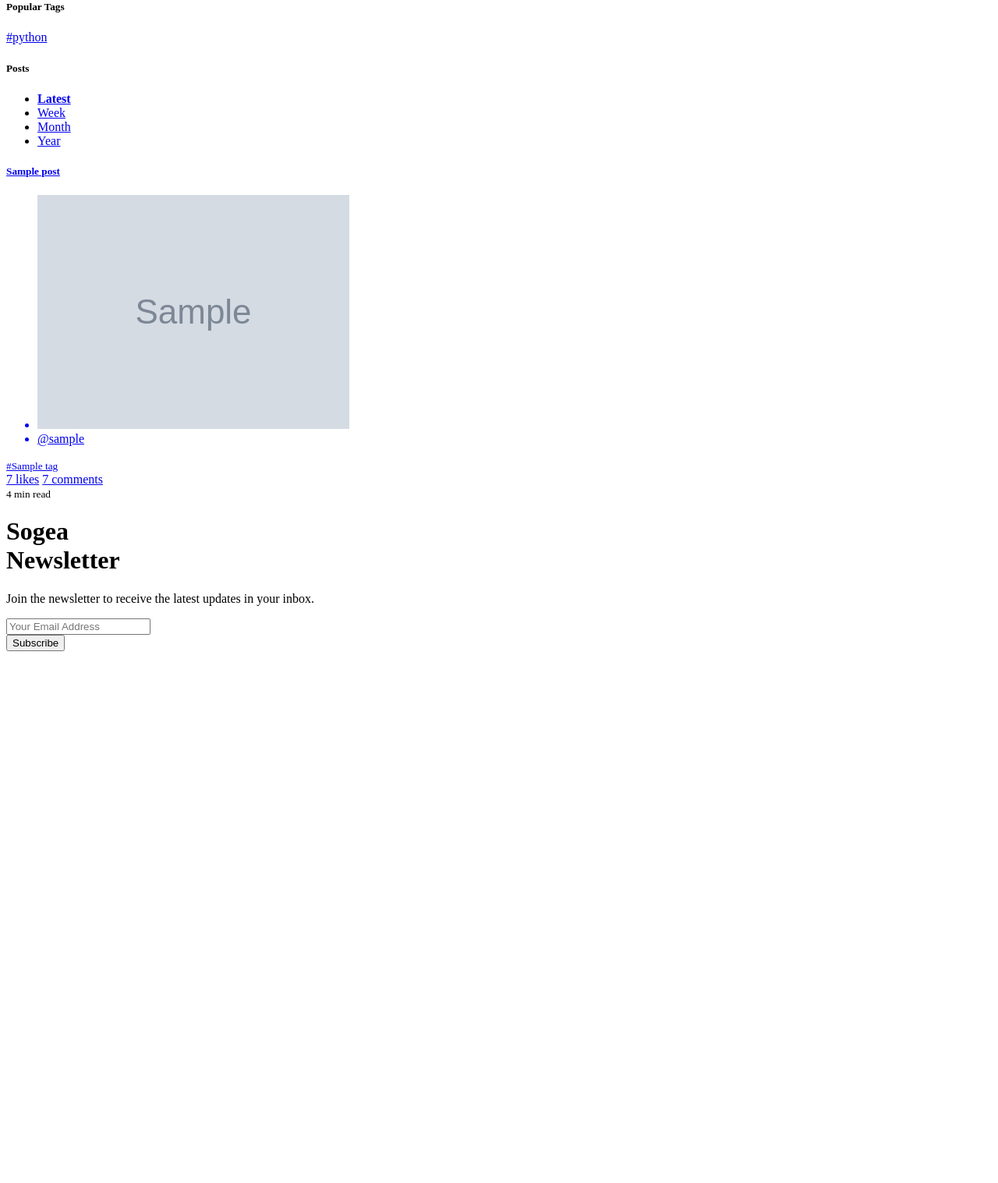
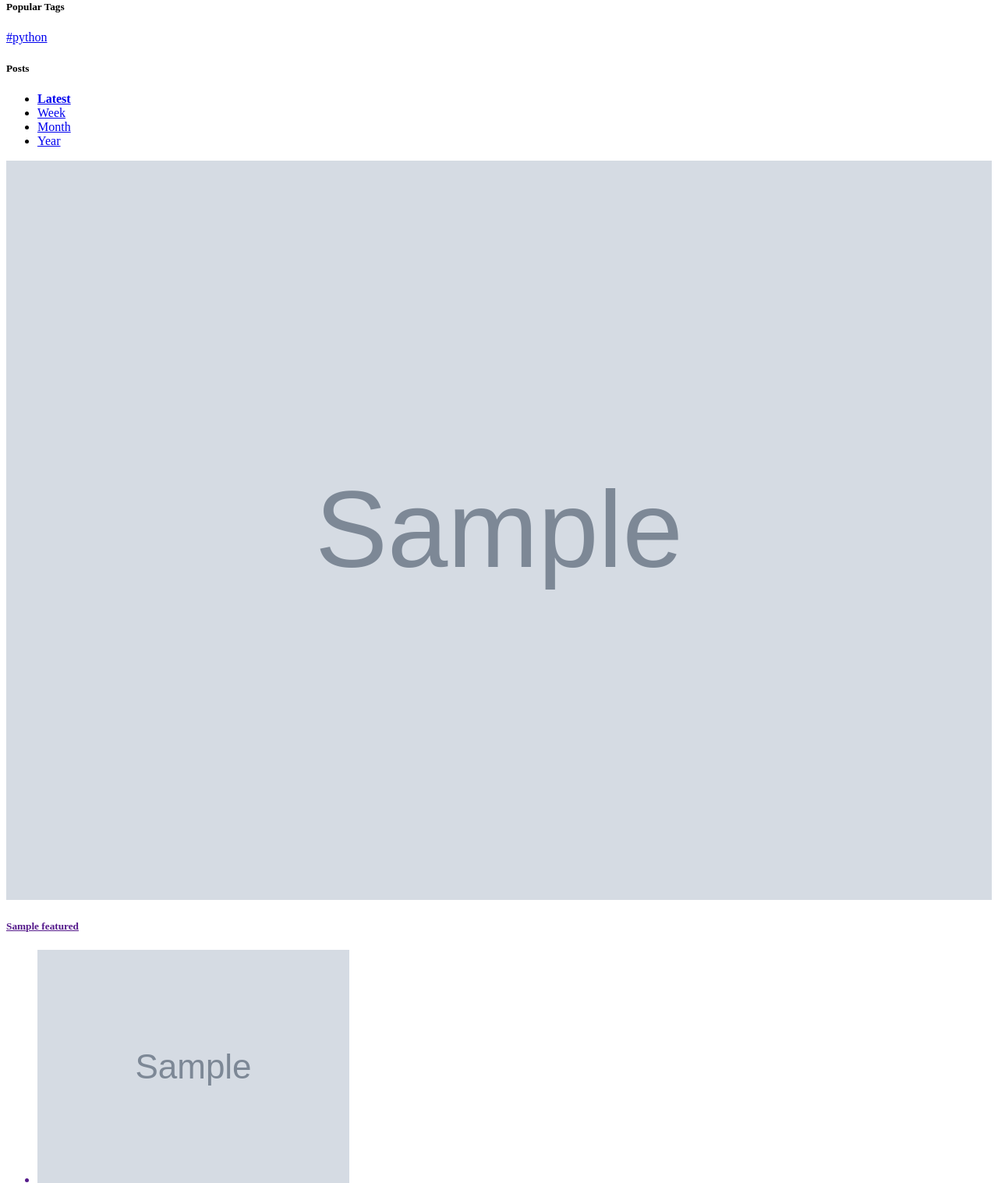
Before and after one commit to devmedtz/sogea, a Django app: template main/templates/main/index.html in a window 1280 px wide. Shown: the part 223-1740 px from the top of the page at 78% size. Before the commit the page ends 1058 px from the top, so only its background shows below. Run offline with Django 3.2, Linux system fonts and the light colour scheme; the template is opened without the code that fills it: most values are stand-ins (such as "Sample title", 1, 10 or a date in 2020); grey boxes marked "Sample" are stand-in pictures; some libraries are stand-ins or nearby versions.

Commit message:
dfdhfjdfhjdf

```diff
--- a/main/templates/main/index.html
+++ b/main/templates/main/index.html
@@ -55,7 +55,7 @@
                     </div>
                 </div>
 
-                {% if featured_list %}
+                {% if featured %}
                     <a href="">
                     <div class="card mb-3">
                         <img src="{{featured.featured_image.url}}" class="card-img-top" height="auto" width="100%" alt="{{feautured.title}}">
--- a/main/views.py
+++ b/main/views.py
@@ -1,5 +1,4 @@
 from django.shortcuts import render, get_object_or_404
-
 
 from posts.models import Post
 
@@ -7,14 +6,14 @@ from posts.models import Post
 def homepage(request):
 
     posts = Post.objects.all().order_by('-created_at')
-    featured_list = get_object_or_404(Post, featured=True)
+    featured = get_object_or_404(Post, featured=True)
     common_tags = Post.tags.most_common()[:4]
 
     template_name = 'main/index.html'
 
     context = {
         'posts':posts,
-        'featured_list':featured_list,
+        'featured':featured,
         'common_tags':common_tags,
     }
 
```
